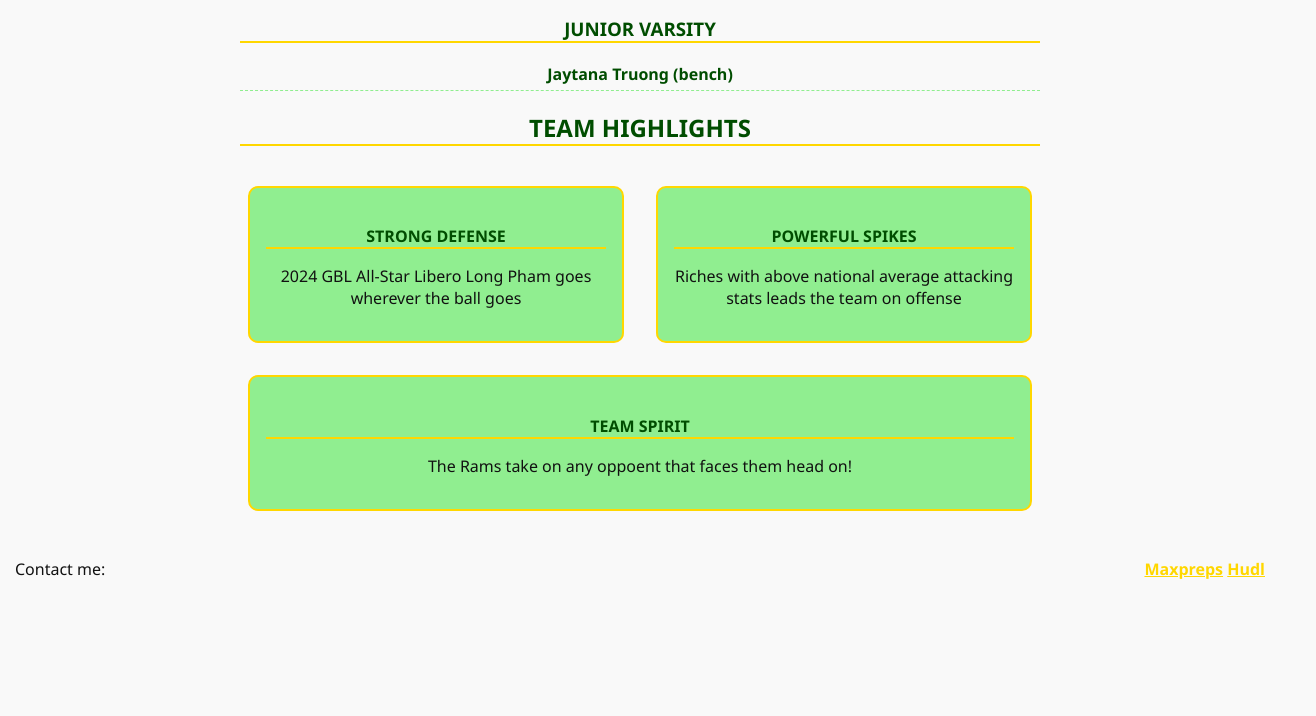
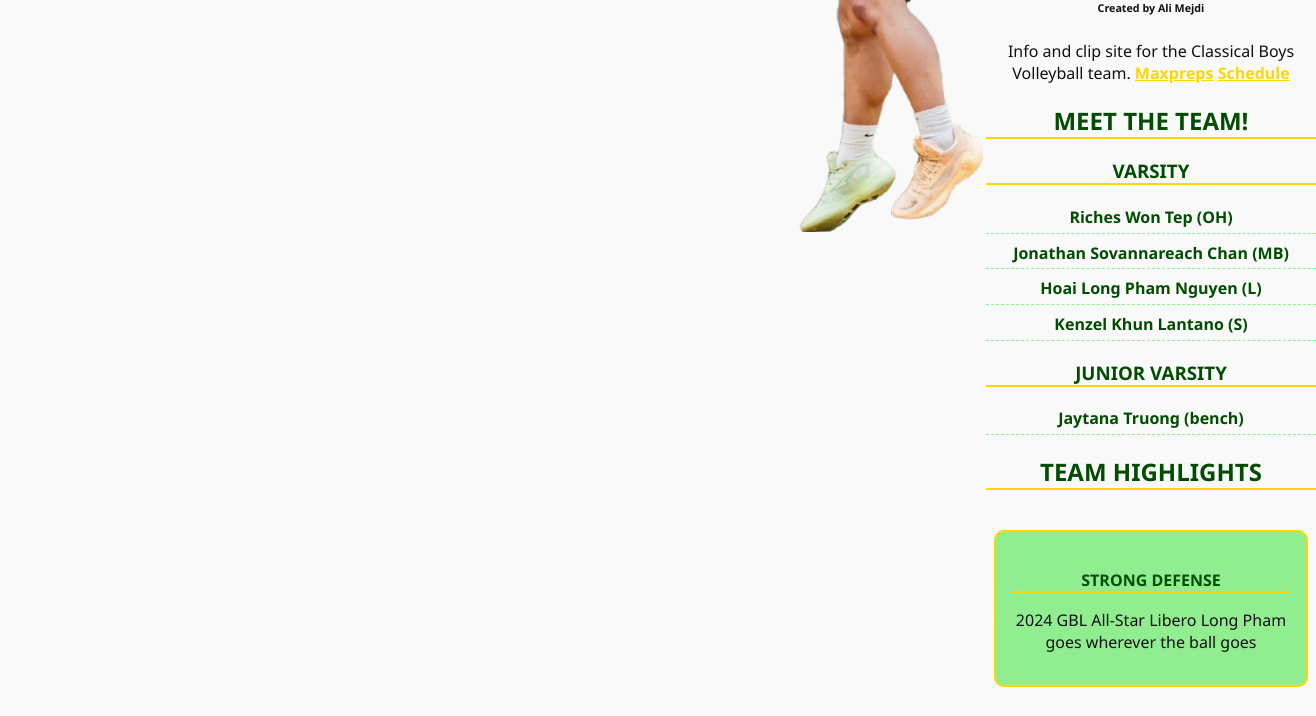
Before and after one commit to alipromaster67/stackblitz-starters-b6nwaysuu, a website: page index.html in a window 1280 px wide. Shown: the part 680-1396 px from the top of the page, 1316 px wide, since content can reach past the window. Before the commit the page ends 1275 px from the top, so only its background shows below. Drawn offline with Linux system fonts and the light colour scheme.

Commit message:
added images and stuff

```diff
--- a/index.html
+++ b/index.html
@@ -2,9 +2,8 @@
 <html lang="en">
   <head>
     <title>Lynn Classical Boys Volleyball</title>
-    <meta name="description" content="This is a site for the Lynn Classical Boys Volleyball team"></meta>
+    <meta name="description" content="This is a site for the Lynn Classical Boys Volleyball team">
     <link rel="stylesheet" href="styles.css" />
-
   </head>
   <body>
     <header>
@@ -13,9 +12,12 @@
     <nav>
       <a href="index.html" aria-current="page">Home</a>
       <a href="/pages/page2.html">Schedule</a>
+    </nav>
 
-    </nav>
-<main>
+    <main class="content-wrapper">
+      <img src="/images/long1.png" alt="Libero Image" class="side-image">
+
+      <div class="text-content">
         <h1>Lynn Classical High</h1>
         <h6>Created by Ali Mejdi</h6>
         <p>Info and clip site for the Classical Boys Volleyball team.
@@ -48,15 +50,18 @@
           </div>
           <div class="highlight">
             <h4>Team Spirit</h4>
-      <p>The Rams take on any oppoent that faces them head on!</p>
+            <p>The Rams take on any opponent that faces them head on!</p>
           </div>
         </div>
+      </div>
+
     </main>
-  </body>
+
     <div class="footer">
       Contact me:
-  <div class= "footerLinks">
-    <a href="https://www.maxpreps.com/">  Maxpreps</a>
-    <a href="https://www.hudl.com/"> Hudl</a>
+      <div class="footerLinks">
+        <a href="https://www.maxpreps.com/">Maxpreps</a>
+        <a href="https://www.hudl.com/">Hudl</a>
       </div>
+    </div>  </body>
 </html>
--- a/styles.css
+++ b/styles.css
@@ -149,3 +149,19 @@ main ul {
   justify-content: space-between;
   position: relative;
 }
+
+.content-wrapper {
+  display: flex;
+  align-items: flex-start;
+  justify-content: left;
+  gap: 5%;
+  margin: 5% auto;
+  max-width: 5%;
+  padding: 5%;
+}
+
+
+
+.text-content {
+  flex: 1;
+}
```
Also changed, not shown: images/favicon.ico (added), images/kenz1.png (added), images/long.png (deleted), images/long1.png (added). Lines whose indentation alone changed are shown as unchanged.
